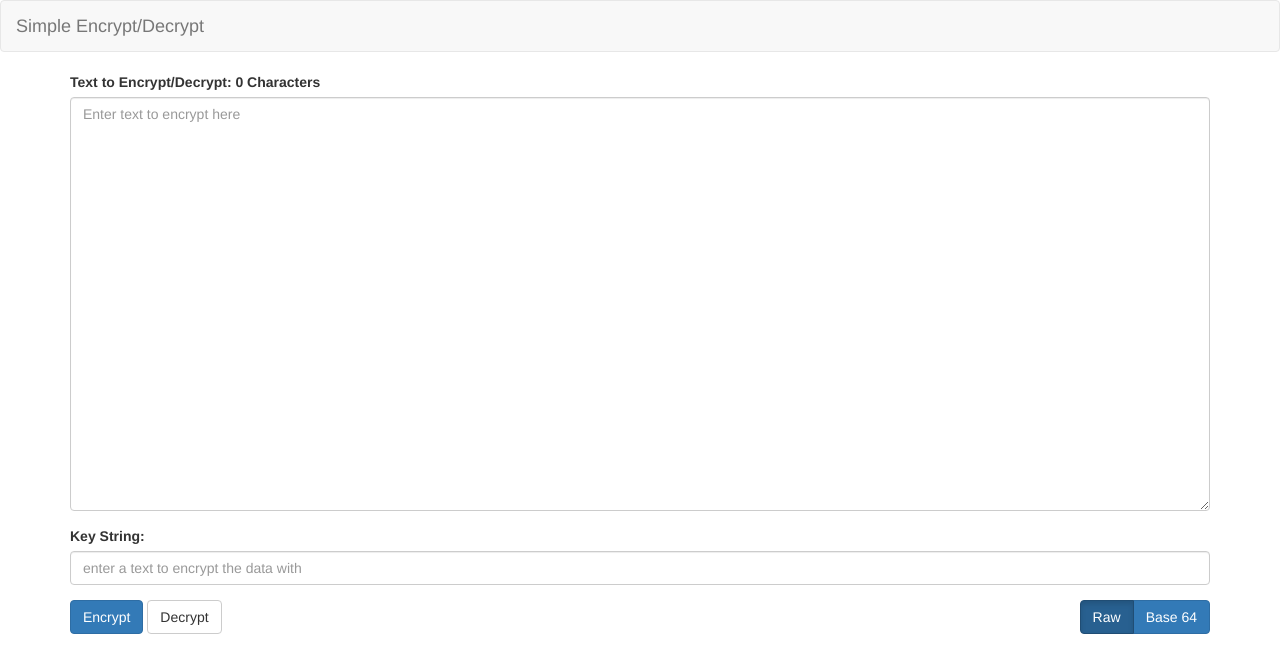
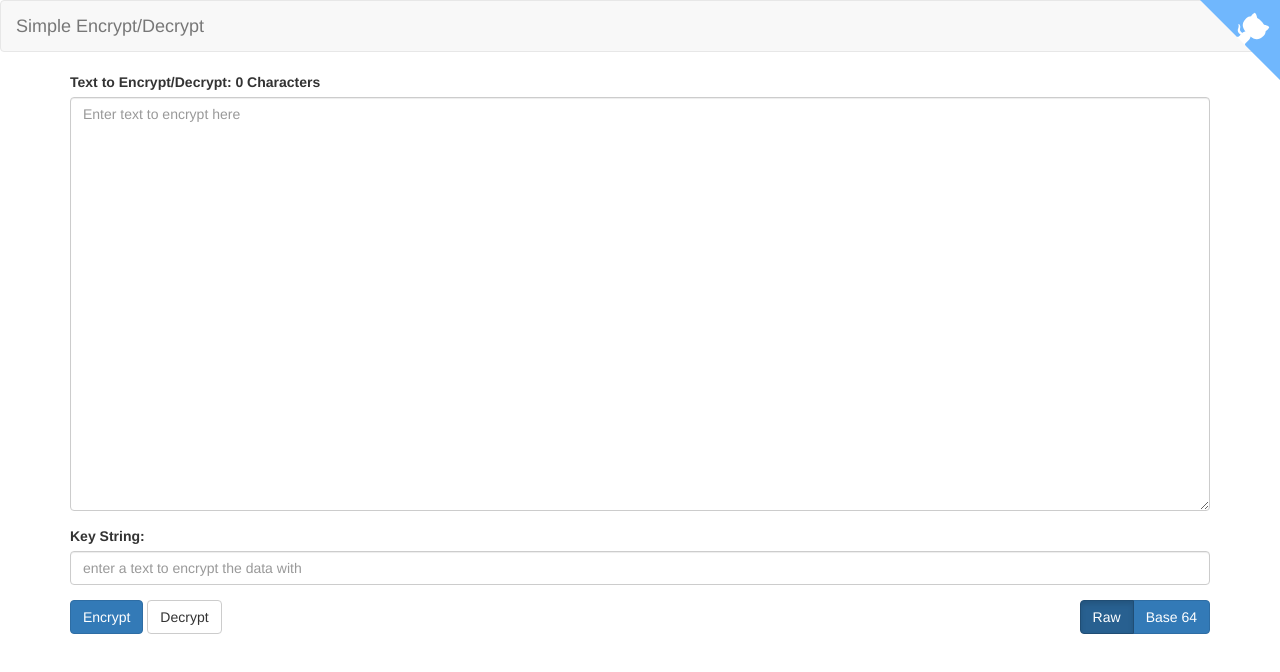
Before and after one commit to sethwebster/simple-encrypt, a plain HTML site: page index.html in a window 1280 px wide. Drawn offline with nearby package versions, Linux system fonts and the light colour scheme.

Commit message:
Added fork-me

```diff
--- a/index.html
+++ b/index.html
@@ -67,6 +67,6 @@
       </div>
     </div>
   </div>
-
+  <a href="https://github.com/sethwebster/simple-encrypt" class="github-corner"><svg width="80" height="80" viewBox="0 0 250 250" style="fill:#70B7FD; color:#fff; position: absolute; top: 0; border: 0; right: 0;"><path d="M0,0 L115,115 L130,115 L142,142 L250,250 L250,0 Z"></path><path d="M128.3,109.0 C113.8,99.7 119.0,89.6 119.0,89.6 C122.0,82.7 120.5,78.6 120.5,78.6 C119.2,72.0 123.4,76.3 123.4,76.3 C127.3,80.9 125.5,87.3 125.5,87.3 C122.9,97.6 130.6,101.9 134.4,103.2" fill="currentColor" style="transform-origin: 130px 106px;" class="octo-arm"></path><path d="M115.0,115.0 C114.9,115.1 118.7,116.5 119.8,115.4 L133.7,101.6 C136.9,99.2 139.9,98.4 142.2,98.6 C133.8,88.0 127.5,74.4 143.8,58.0 C148.5,53.4 154.0,51.2 159.7,51.0 C160.3,49.4 163.2,43.6 171.4,40.1 C171.4,40.1 176.1,42.5 178.8,56.2 C183.1,58.6 187.2,61.8 190.9,65.4 C194.5,69.0 197.7,73.2 200.1,77.6 C213.8,80.2 216.3,84.9 216.3,84.9 C212.7,93.1 206.9,96.0 205.4,96.6 C205.1,102.4 203.0,107.8 198.3,112.5 C181.9,128.9 168.3,122.5 157.7,114.1 C157.9,116.9 156.7,120.9 152.7,124.9 L141.0,136.5 C139.8,137.7 141.6,141.9 141.8,141.8 Z" fill="currentColor" class="octo-body"></path></svg></a><style>.github-corner:hover .octo-arm{animation:octocat-wave 560ms ease-in-out}@keyframes octocat-wave{0%,100%{transform:rotate(0)}20%,60%{transform:rotate(-25deg)}40%,80%{transform:rotate(10deg)}}@media (max-width:500px){.github-corner:hover .octo-arm{animation:none}.github-corner .octo-arm{animation:octocat-wave 560ms ease-in-out}}</style>
 </body>
 </html>
```
